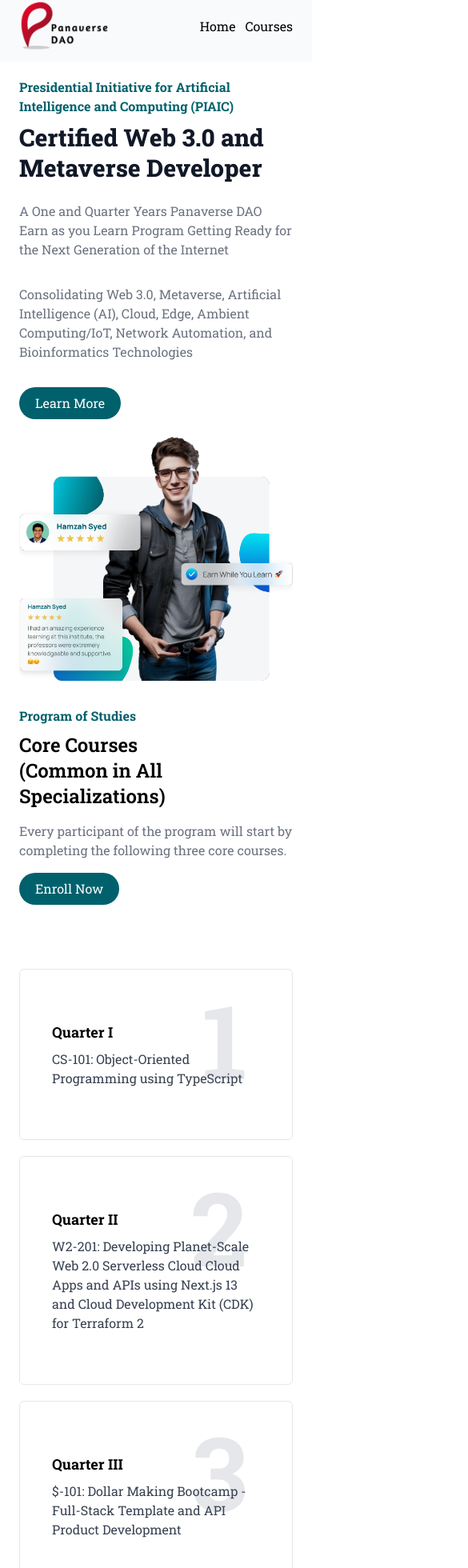
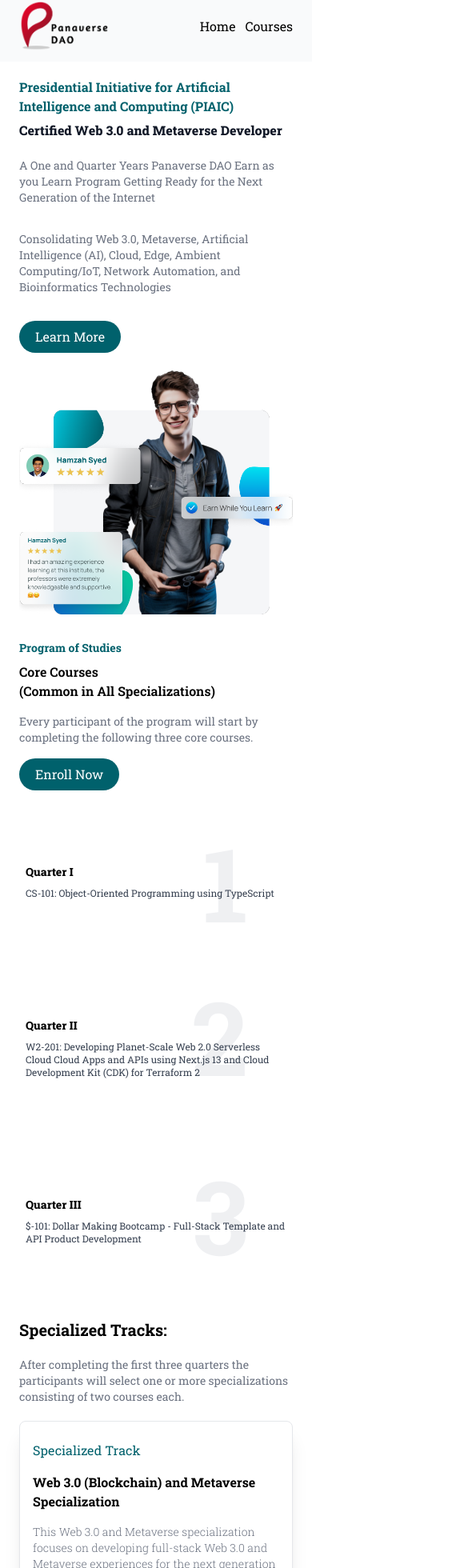
Before and after one commit to khizarwakeel/Panaverse-DAO, a Next.js app: page / in a window 390 px wide. Shown: the part 11-1971 px from the top of the page at 80% size, 585 px wide, since content can reach past the window. Built offline with nearby package versions, Linux system fonts and the light colour scheme.

Commit message:
added responsiveness

```diff
--- a/src/components/home/sections/coreTrack.tsx
+++ b/src/components/home/sections/coreTrack.tsx
@@ -12,13 +12,13 @@
         <Wrapper>
           {/* Content */}
           <div className="max-w-xl">
-            <h4 className="text-[#00616c] font-bold md:text-xl text-base">
+            <h4 className="text-[#00616c] font-bold md:text-xl text-sm">
               Program of Studies
             </h4>
-            <h1 className="font-semibold lg:text-4xl md:text-3xl text-2xl mt-2 whitespace-pre-line">
+            <h1 className="font-semibold lg:text-4xl md:text-3xl text-base mt-2 whitespace-pre-line">
               {header}
             </h1>
-            <p className="text-gray-500 md:my-7 my-4">
+            <p className="text-gray-500 md:my-7 my-4 md:text-base text-sm">
               Every participant of the program will start by completing the
               following three core courses.
             </p>
@@ -27,7 +27,7 @@
             </div>
           </div>
           {/* Boxes */}
-          <div className="my-20 flex lg:flex-row flex-col items-stretch gap-5">
+          <div className="md:my-10 my-7 flex lg:flex-row flex-col items-stretch gap-5">
             {quarter.map((data, index) => (
               <QuarterBox
                 headered={data.header}
--- a/src/components/home/sections/heroSection.tsx
+++ b/src/components/home/sections/heroSection.tsx
@@ -13,14 +13,14 @@
               Presidential Initiative for Artificial Intelligence and Computing
               (PIAIC)
             </h4>
-            <h1 className="font-extrabold text-3xl sm:text-5xl leading-tight mt-2 text-gray-900">
+            <h1 className="font-extrabold text-base sm:text-5xl leading-tight mt-2 text-gray-900">
               Certified Web 3.0 and Metaverse Developer
             </h1>
-            <p className="text-gray-500 mt-6">
+            <p className="text-gray-500 mt-6 md:text-base text-sm">
               A One and Quarter Years Panaverse DAO Earn as you Learn Program
               Getting Ready for the Next Generation of the Internet
             </p>
-            <p className="text-gray-500 my-8">
+            <p className="text-gray-500 my-8 md:text-base text-sm">
               Consolidating Web 3.0, Metaverse, Artificial Intelligence (AI),
               Cloud, Edge, Ambient Computing/IoT, Network Automation, and
               Bioinformatics Technologies
--- a/src/components/home/sections/specializedTracks.tsx
+++ b/src/components/home/sections/specializedTracks.tsx
@@ -7,20 +7,20 @@
   return (
     <section>
       <Wrapper>
-        <div className="max-w-2xl">
-          <h1 className="font-bold text-5xl">Specialized Tracks:</h1>
-          <p className="py-8 text-gray-500">
+        <div className="max-w-2xl pt-0 md:pt-5">
+          <h1 className="font-bold text-xl md:text-5xl">Specialized Tracks:</h1>
+          <p className="md:py-8 py-5 text-gray-500 md:text-base text-sm">
             After completing the first three quarters the participants will
             select one or more specializations consisting of two courses each.
           </p>
         </div>
-        <div className="flex gap-8">
-          <div className="rounded-lg basis-8/12 h-full shadow-xl border border-gray-200 py-6 px-8">
-            <h4 className="text-[#00616c] text-lg">Specialized Track</h4>
-            <h2 className="text-3xl font-bold my-4">
+        <div className="flex lg:flex-row flex-col gap-8">
+          <div className="rounded-lg basis-8/12 h-full shadow-xl border border-gray-200 py-6 px-4 lg:px-8">
+            <h4 className="text-[#00616c] md:text-lg text-base">Specialized Track</h4>
+            <h2 className="md:text-3xl text-base font-bold my-4">
               Web 3.0 (Blockchain) and Metaverse Specialization
             </h2>
-            <p className="mb-6 text-lg text-gray-500 font-light">
+            <p className="mb-6 text-sm md:text-lg text-gray-500 font-light">
               This Web 3.0 and Metaverse specialization focuses on developing
               full-stack Web 3.0 and Metaverse experiences for the next
               generation of the internet by specializing in building worlds that
@@ -28,22 +28,24 @@
               blockchains with 3D metaverse client experiences.
             </p>
             <ArrowButton content="Learn More" />
-            <div className="flex gap-5 mt-3">
+            <div className="flex lg:flex-row flex-col gap-5 mt-3">
               <QuarterBox
                 discrip="W3-351: Developing Smart Contracts and Planet-Scale Web 3.0 Dapps"
                 headered="Quarter IV"
                 quarterNum="4"
                 haveBorder={false}
+                paddingX={true}
               />
               <QuarterBox
                 discrip="MV-361: Developing Planet-Scale Open Virtual and Augmented Metaverse Experiences"
                 headered="Quarter V"
                 quarterNum="5"
                 haveBorder={false}
+                paddingX={true}
               />
             </div>
           </div>
-          <div className="basis-4/12 h-full px-6 py-8 cursor-pointer">
+          <div className="basis-4/12 h-full px-6 lg:py-8 py-5 cursor-pointer">
             {trackData.map((data, index) => (
               <div
                 key={index}
--- a/src/components/shared/arrowButtons.tsx
+++ b/src/components/shared/arrowButtons.tsx
@@ -4,7 +4,7 @@
 
 const ArrowButton = ({ content }: ButtonProps) => {
   return (
-    <button className="border flex gap-2 group items-center hover:bg-slate-50 border-[#00616c] text-[#00616c] outline-none rounded-md md:px-6 md:py-2.5 px-4 py-2 font-semibold">
+    <button className="border flex gap-2 group items-center hover:bg-slate-50 border-[#00616c] text-[#00616c] outline-none rounded-md md:px-6 md:py-2.5 px-3 py-2 font-semibold">
       {content}
       <svg
         xmlns="http://www.w3.org/2000/svg"
--- a/src/components/shared/quarterBox.tsx
+++ b/src/components/shared/quarterBox.tsx
@@ -5,25 +5,29 @@
   discrip: string;
   quarterNum: string;
   haveBorder?: boolean;
+  paddingX?: boolean;
 }
 
 const QuarterBox: FC<IProps> = ({
   headered,
   discrip,
   quarterNum,
-  haveBorder = true,
+  haveBorder = false,
+  paddingX = true,
 }) => {
   return (
     <>
       {/* Boxes */}
       <div
-        className={`flex-1 flex flex-col justify-center rounded-md px-10 py-16 relative -z-10 ${
-          haveBorder && "border"
-        } border-gray-200`}
+        className={`flex-1 flex flex-col justify-center rounded-md md:px-10 ${
+          paddingX && "px-2"
+        } py-16 relative -z-10 ${
+          haveBorder && "border border-gray-200"
+        }`}
       >
-        <h4 className="font-bold text-lg">{headered}</h4>
-        <p className="mt-2 text-gray-700">{discrip}</p>
-        <span className="absolute top-6 text-gray-200 right-14 text-9xl -z-10 font-bold">
+        <h4 className="font-extrabold text-sm md:text-lg">{headered}</h4>
+        <p className="mt-2 text-gray-700 text-xs md:text-base">{discrip}</p>
+        <span className="absolute top-6 text-gray-200 opacity-60 right-14 text-9xl -z-10 font-bold">
           {quarterNum}
         </span>
       </div>
```
